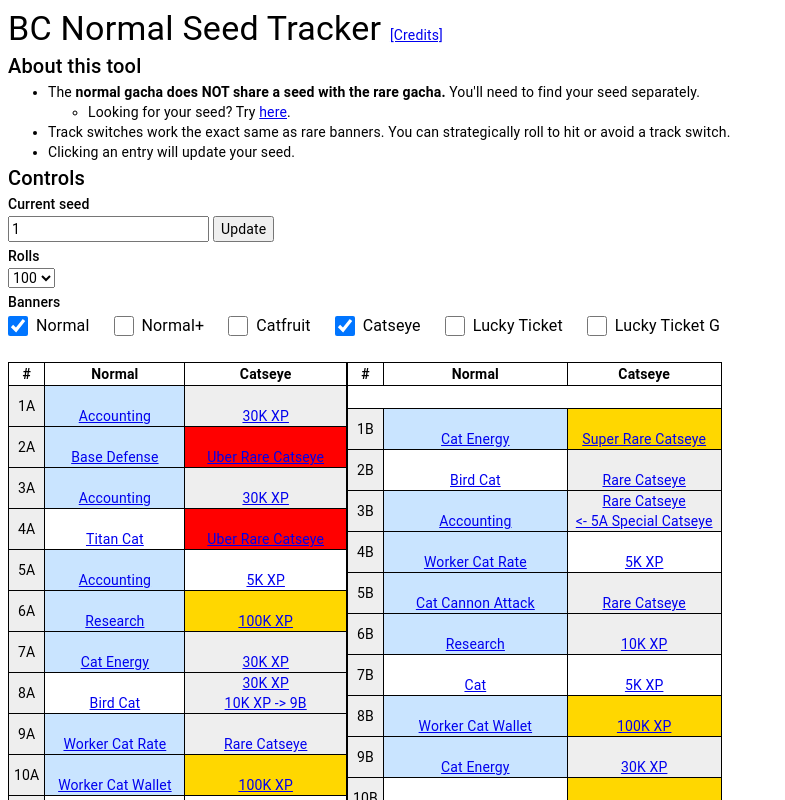
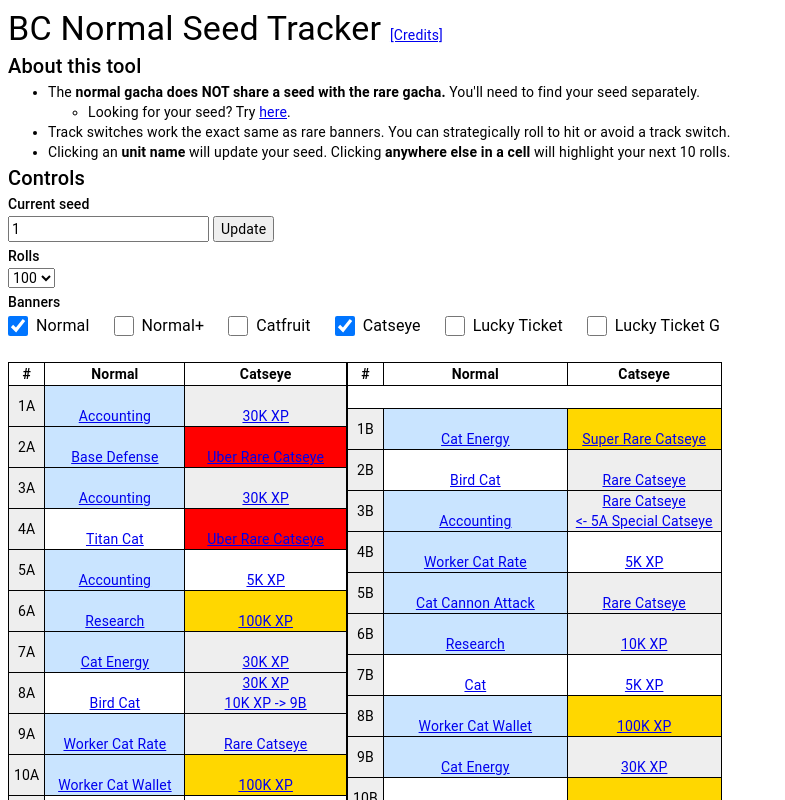
Before and after one commit to ampuri/bc-normal-seed-tracking, a React app: page /#/ in a window 1280 px wide. Shown: the top 800 px of the page, without its empty margins (0-785 px from the left). Built offline with nearby package versions, Linux system fonts and the light colour scheme.

Commit message:
Add copy + build

```diff
--- a/src/Page.tsx
+++ b/src/Page.tsx
@@ -33,7 +33,11 @@ const Page = () => {
           Track switches work the exact same as rare banners. You can
           strategically roll to hit or avoid a track switch.
         </li>
-        <li>Clicking an entry will update your seed.</li>
+        <li>
+          Clicking an <strong>unit name</strong> will update your seed. Clicking{" "}
+          <strong>anywhere else in a cell</strong> will highlight your next 10
+          rolls.
+        </li>
       </ul>
       <Typography variant="h6">Controls</Typography>
       <Typography variant="subtitle2">Current seed</Typography>
```
Also changed, not shown: 1 other file (tests, documents, lock files or other folders).
